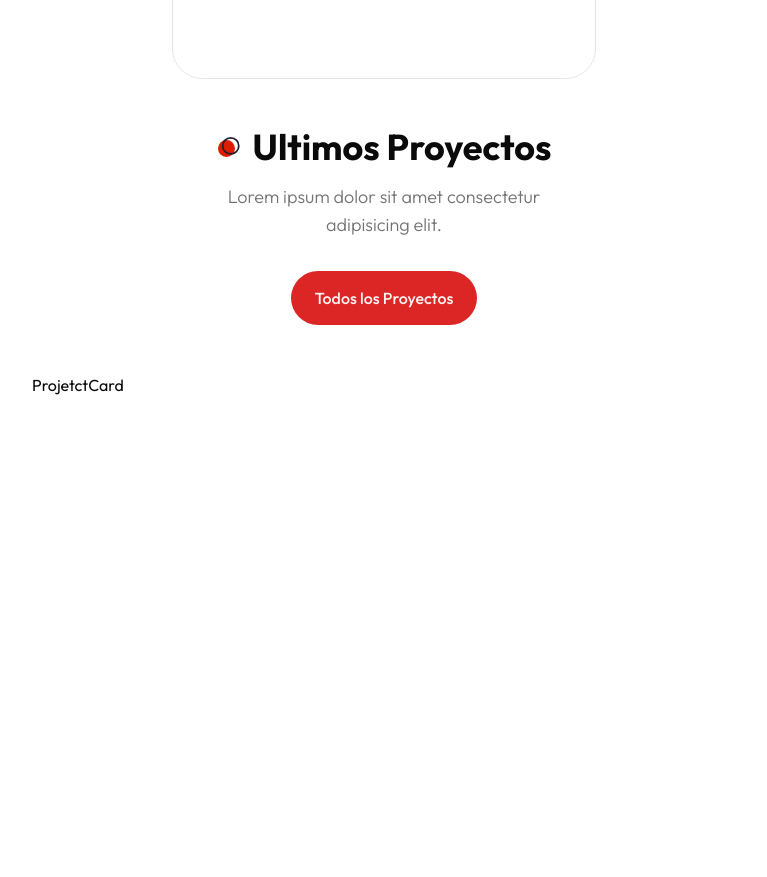
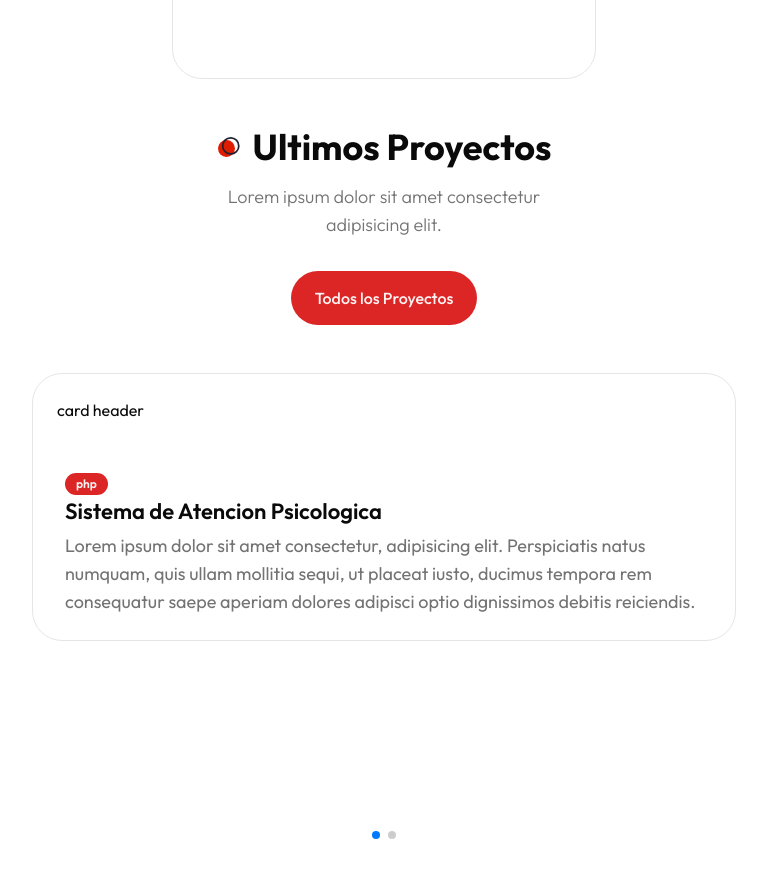
Before and after one commit to juaneprograming/PF-next, a Next.js app: page / in a window 1280 px wide. Shown: the part 2580-3457 px from the top of the page, without its empty margins (256-1023 px from the left). Built offline with nearby package versions, Linux system fonts and the light colour scheme.

Commit message:
cards hechas

```diff
--- a/src/components/ProjetctCard.tsx
+++ b/src/components/ProjetctCard.tsx
@@ -1,8 +1,22 @@
+import Image from 'next/image'
+import Link from 'next/link'
+import { Card, CardHeader } from './ui/card'
+import { Github, Link2Icon} from 'lucide-react'
+import { Badge } from './ui/badge'
 
 
-const ProjetctCard = ({project}) => {
-  return <div>ProjetctCard</div>
 
+const ProjetctCard = ({ project }) => {
+  return (
+  <Card>
+    <CardHeader>card header</CardHeader>
+    <div className='h-full px-8 py-6'>
+      <Badge>{project.category}</Badge>
+      <h4 className='h4 mb-1'>{project.name}</h4>
+      <p className='text-muted-foreground text-lg'>{project.description}</p>
+    </div>
+  </Card>
+  )
 }
 
 export default ProjetctCard
--- a/src/components/Work.tsx
+++ b/src/components/Work.tsx
@@ -34,7 +34,7 @@ const projectData = [
 
 
 const Work = () => {
-  return <section className='realtive mb-12 xl:mb-48'>
+  return <section className='relative mb-12 xl:mb-48'>
     <div className="container mx-auto">
         {/* texto */}
         <div className='max-w-[400px] mx-auto xl:mx-0 text-center xl:text-left mb-12 xl:h-[400px] flex flex-col justify-center items-center xl:items-start'>
@@ -45,8 +45,8 @@ const Work = () => {
                 </Link>
         </div>
         {/* sliders */}
-        <div className='xl:max-w-[1000px]'>
-            <Swiper>
+        <div className='xl:max-w-[1000px] xl:absolute right-0 top-0'>
+            <Swiper className='h-[480px]' slidesPerView={1} spaceBetween={20} pagination={{clickable: true}} modules={[Pagination]}>
                 {/* muestra los dos primeros proyectos para el slide */}
                 {projectData.slice(0.4).map((project, index)=>{
                     return <SwiperSlide key={index}>
```
